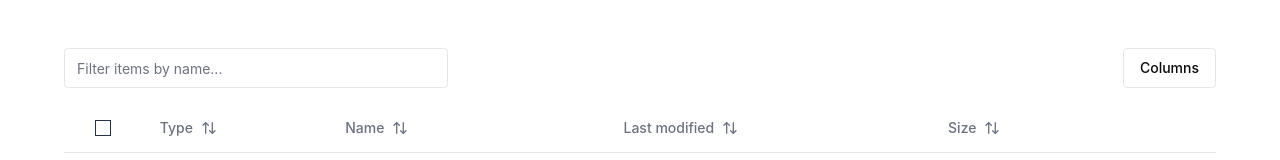
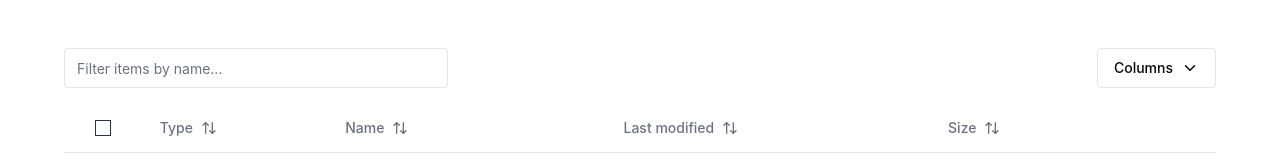
Before and after one commit to dan-antonelli/tiny-drive, a React (Vite) app: page / in a window 1280 px wide. Shown: the top 160 px of the page. Built offline with nearby package versions, Linux system fonts and the light colour scheme; the HTML template or start-up script is replaced by a standard one.

Commit message:
add chevron down to columns button

```diff
--- a/src/features/table/components/DataTable.tsx
+++ b/src/features/table/components/DataTable.tsx
@@ -10,6 +10,7 @@ import {
   getSortedRowModel,
   useReactTable,
 } from '@tanstack/react-table';
+import { ChevronDown } from 'lucide-react';
 import React from 'react';
 
 import Button from '@/components/shadcn/ui/button';
@@ -77,9 +78,10 @@ export default function DataTable<TData, TValue>({
           <DropdownMenuTrigger asChild>
             <Button
               variant='defaultOutline'
-              className='ml-auto rounded text-defaultButtonForeground'
+              className='ml-auto rounded text-defaultButtonForeground flex justify-between items-center'
             >
               Columns
+              <ChevronDown className='ml-2' size={18} strokeWidth={2} />
             </Button>
           </DropdownMenuTrigger>
           <DropdownMenuContent align='end' className='bg-white'>
```
